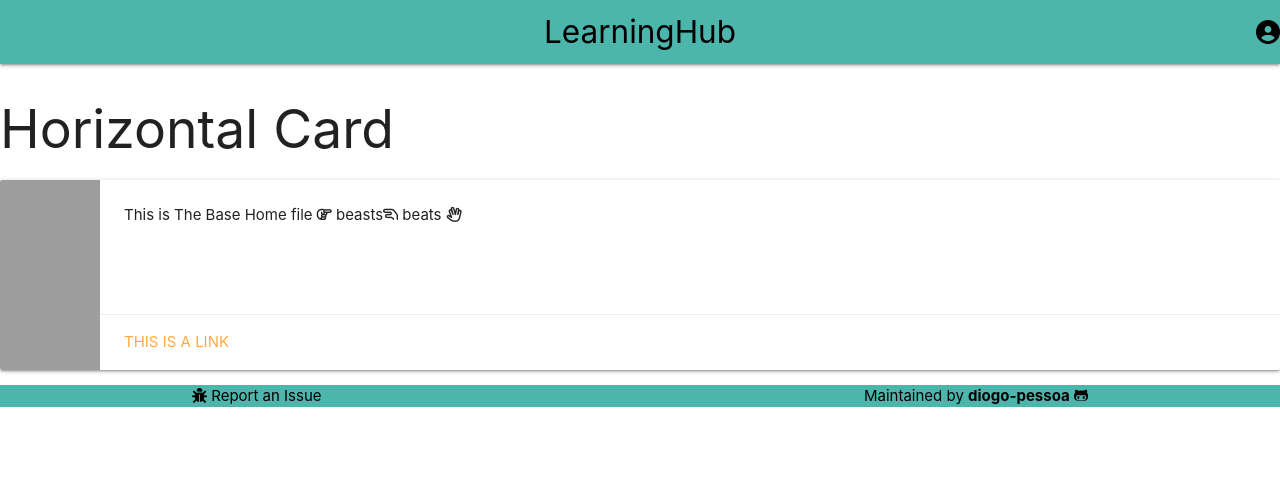
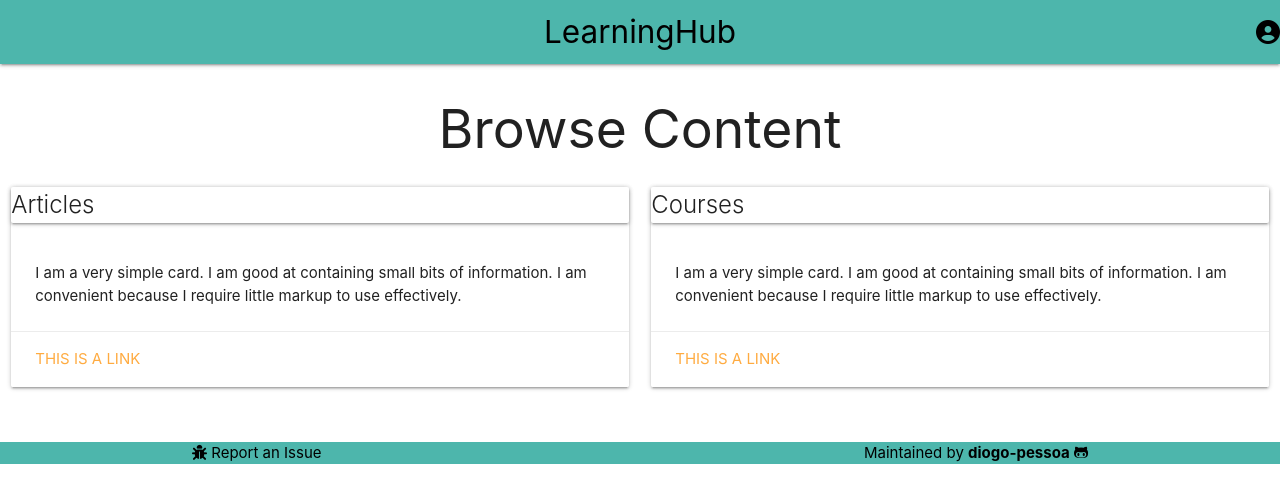
Before and after one commit to diogo-pessoa/TheLearningHub, a Django app: page / in a window 1280 px wide. Shown: the top 503 px of the page. Run offline with Django 3.2, Linux system fonts and the light colour scheme; some libraries are stand-ins or nearby versions; grey boxes are pictures that could not be loaded.

Commit message:
Basic layout of Home index page.
Splitting includes by row in base.html

```diff
--- a/home/templates/index.html
+++ b/home/templates/index.html
@@ -3,17 +3,34 @@
 
 {% block content%}
 
- <div class="col s12 m7">
-    <h2 class="header">Horizontal Card</h2>
-    <div class="card horizontal">
-      <div class="card-image">
-        <img src="https://lorempixel.com/100/190/nature/6">
+
+<h2 class="header center">Browse Content</h2>
+
+<div class="row">
+
+        <div class="col s12 m6">
+            <div class="card">
+                <div class="card">
+                    <span class="card-title">Articles</span>
                 </div>
-      <div class="card-stacked">
                 <div class="card-content">
-          <p>    This is The Base Home file <i class="fa fa-hand-o-right" aria-hidden="true"></i>
- beasts<i class="fa fa-hand-lizard-o" aria-hidden="true"></i> beats <i class="fa fa-hand-spock-o" aria-hidden="true"></i>
-</p>
+                    <p>I am a very simple card. I am good at containing small bits of information.
+                        I am convenient because I require little markup to use effectively.</p>
+                </div>
+                <div class="card-action">
+                    <a href="#">This is a link</a>
+                </div>
+            </div>
+        </div>
+
+        <div class="col s12 m6">
+            <div class="card">
+                <div class="card">
+                    <span class="card-title">Courses</span>
+                </div>
+                <div class="card-content">
+                    <p>I am a very simple card. I am good at containing small bits of information.
+                        I am convenient because I require little markup to use effectively.</p>
                 </div>
                 <div class="card-action">
                     <a href="#">This is a link</a>
@@ -22,4 +39,5 @@
         </div>
 </div>
 
+
 {%endblock%}
--- a/templates/base.html
+++ b/templates/base.html
@@ -25,16 +25,15 @@
             <div class="container-fluid">
                 <!-- HEADER and User actions Links -->
                 {% include 'includes/header.html' %}
-                <div class="col s12 white">
+                <div class="row">
                     {% block content %}
                     {% endblock %}
                 </div>
-            </div>
-
                 {%block postloadjs%}
                 <!-- custom js -->
                 <script src="{% static 'js/index.js' %}"></script>
                 {%endblock%}
                 {% include 'includes/footer.html' %}
+            </div>
             </body>
     </html>
```
Lines whose indentation alone changed are shown as unchanged.
